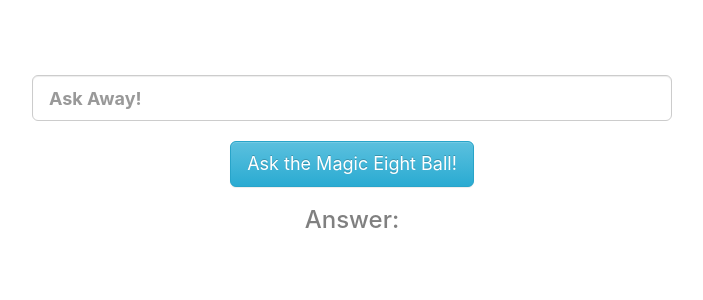
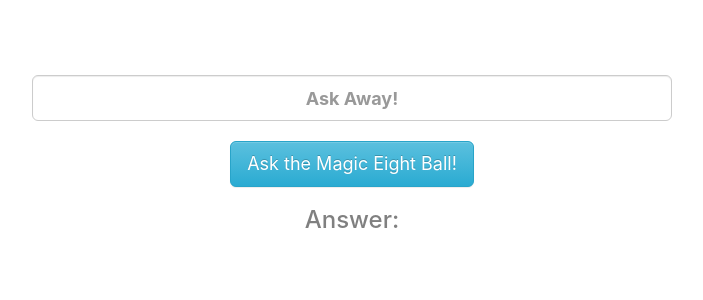
Before and after one commit to Hawky454/magiceightball, a React (Create React App) app: page / in a window 1280 px wide. Shown: the top 300 px of the page, without its empty margins (288-991 px from the left). Built offline with nearby package versions, Linux system fonts and the light colour scheme.

Commit message:
aligned text in the input element

```diff
--- a/src/components/MagicEightBall.module.css
+++ b/src/components/MagicEightBall.module.css
@@ -15,6 +15,6 @@
 
 /* Not sure why this isn't working but it works when I just apply it as in the JSX file MagidEightBall */
 input {
-    /* text-align: center; */
+    text-align: center;
     color: purple;
 }
```
